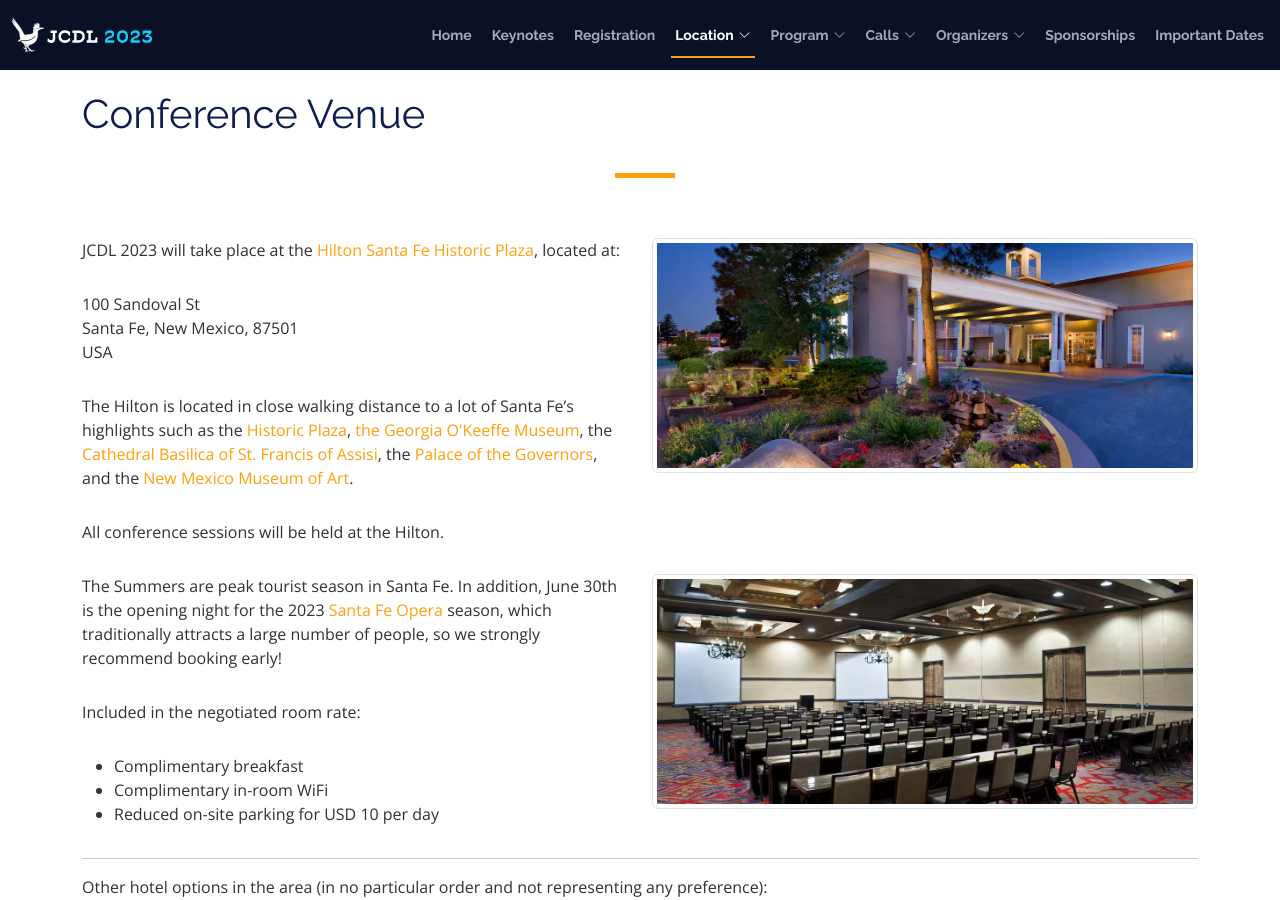
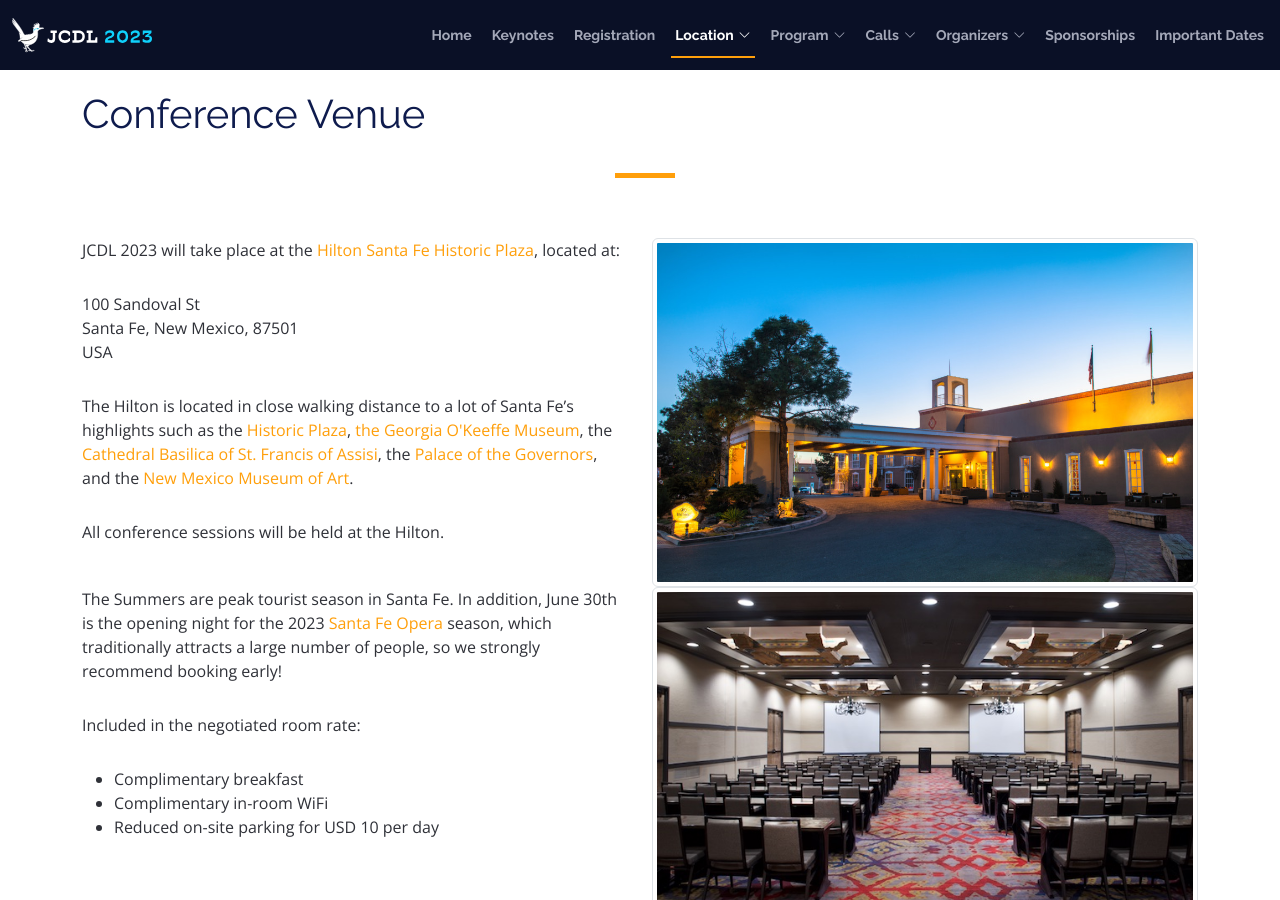
Before and after one commit to shawnmjones/JCDL2023-website-source, a Jekyll site: the page built from venue.html, in a window 1280 px wide and 900 px high. Built offline with Jekyll 4.4.1, drawn with Linux system fonts in a browser that asks for light colours.

Commit message:
updated Hilton pics

```diff
--- a/venue.html
+++ b/venue.html
@@ -44,7 +44,7 @@
                 </div>
 
                 <div class="col-lg-6">
-                    <img class="img-thumbnail mx-auto d-block" src="{{ site.url }}/assets/img/santa-fe/hilton-santa-fe-outside.png">
+                    <img class="img-thumbnail mx-auto d-block" src="{{ site.url }}/assets/img/santa-fe/hilton-santa-fe-outside.jpg">
                 </div>
 
             </div>
@@ -70,7 +70,7 @@
                 </div>
 
                 <div class="col-lg-6">
-                    <img class="img-thumbnail mx-auto d-block" src="{{ site.url }}/assets/img/santa-fe/hilton-mesa-ballroom.png">
+                    <img class="img-thumbnail mx-auto d-block" src="{{ site.url }}/assets/img/santa-fe/hilton-mesa-ballroom.jpg">
                 </div>
 
             </div>
```
Also changed, not shown: assets/img/santa-fe/hilton-double-double-no-flowers.jpg (added), assets/img/santa-fe/hilton-mesa-ballroom.jpg (added), assets/img/santa-fe/hilton-mesa-ballroom.png (deleted), assets/img/santa-fe/hilton-mesa-ballroom2.jpg (added), assets/img/santa-fe/hilton-queen.jpg (added), assets/img/santa-fe/hilton-santa-fe-outside.jpg (added).
